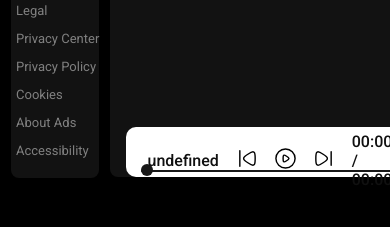
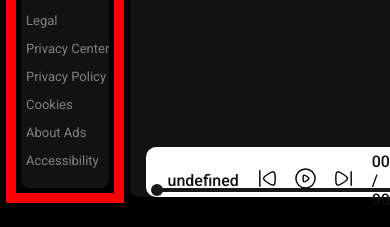
Before and after one commit to Codngwthubaid/HalalifyWebApp, a plain HTML site: page Spotify index.html in a window 390 px wide. Shown: the part 623-850 px from the top of the page. Drawn offline with Linux system fonts and the light colour scheme; no server answers.

Commit message:
Media query left is still working

```diff
--- a/Spotify Script.js
+++ b/Spotify Script.js
@@ -34,9 +34,9 @@ async function getSongs() {
 }
 
 // play the music when the user on the icon
-const playmusic = (track , pause = false) => {
+const playmusic = (track, pause = false) => {
     currentSong.src = "/songs/" + track
-    if(!pause){
+    if (!pause) {
         currentSong.play()
         Play.src = "Svg's/paused.svg"
     }
@@ -95,8 +95,18 @@ async function main() {
         console.log(currentSong.currentTime, currentSong.duration);
         document.querySelector(".songTime").innerHTML =
             `${SecondsToMinuteSeconds(currentSong.currentTime)} / ${SecondsToMinuteSeconds(currentSong.duration)}`
+        document.querySelector(".circle").style.left = ((currentSong.currentTime / currentSong.duration) * 100 + "%")
+    })
 
-    })
+    // Add eventlisten to seekbar
+    document.querySelector(".seekbar").addEventListener("click", ((e) => {
+        let percent = (e.offsetX / e.target.getBoundingClientRect().width) * 100
+        document.querySelector(".circle").style.left = percent + "%"
+        currentSong.currentTime = (currentSong.duration * percent) / 100
+    }))
+
+
+
 
 }
 
--- a/Spotify Style.css
+++ b/Spotify Style.css
@@ -282,22 +282,22 @@ body {
 .seekbar {
     width: 96.70%;
     border-radius: 6px;
-    height: 2.5px;
+    height: 4.5px;
     background-color: #181818;
     position: absolute;
     bottom: 5px;
+    cursor: pointer;
     margin: 5px 10px 0px 10px;
 }
 
 .circle {
     position: relative;
     top: 26.5px;
-    left: 10px;
     width: 12.5px;
     height: 12.5px;
     border-radius: 15px;
     background-color: #181818;
-    transition: left 0.5s;
+    transition: left 1s;
 }
 
 .previousPlay,
@@ -315,7 +315,8 @@ body {
     width: 23px;
 }
 
-.songInfo , .songTime{
+.songInfo,
+.songTime {
     margin: 0px 17px;
     position: relative;
     bottom: 18px;
@@ -328,3 +329,9 @@ body {
     align-items: center;
     color: #101010;
 }
+
+@media screen and (min-width: 50px) and (max-width: 1199px) {
+    .left{
+      border: 10px solid red;
+    }
+}
```
